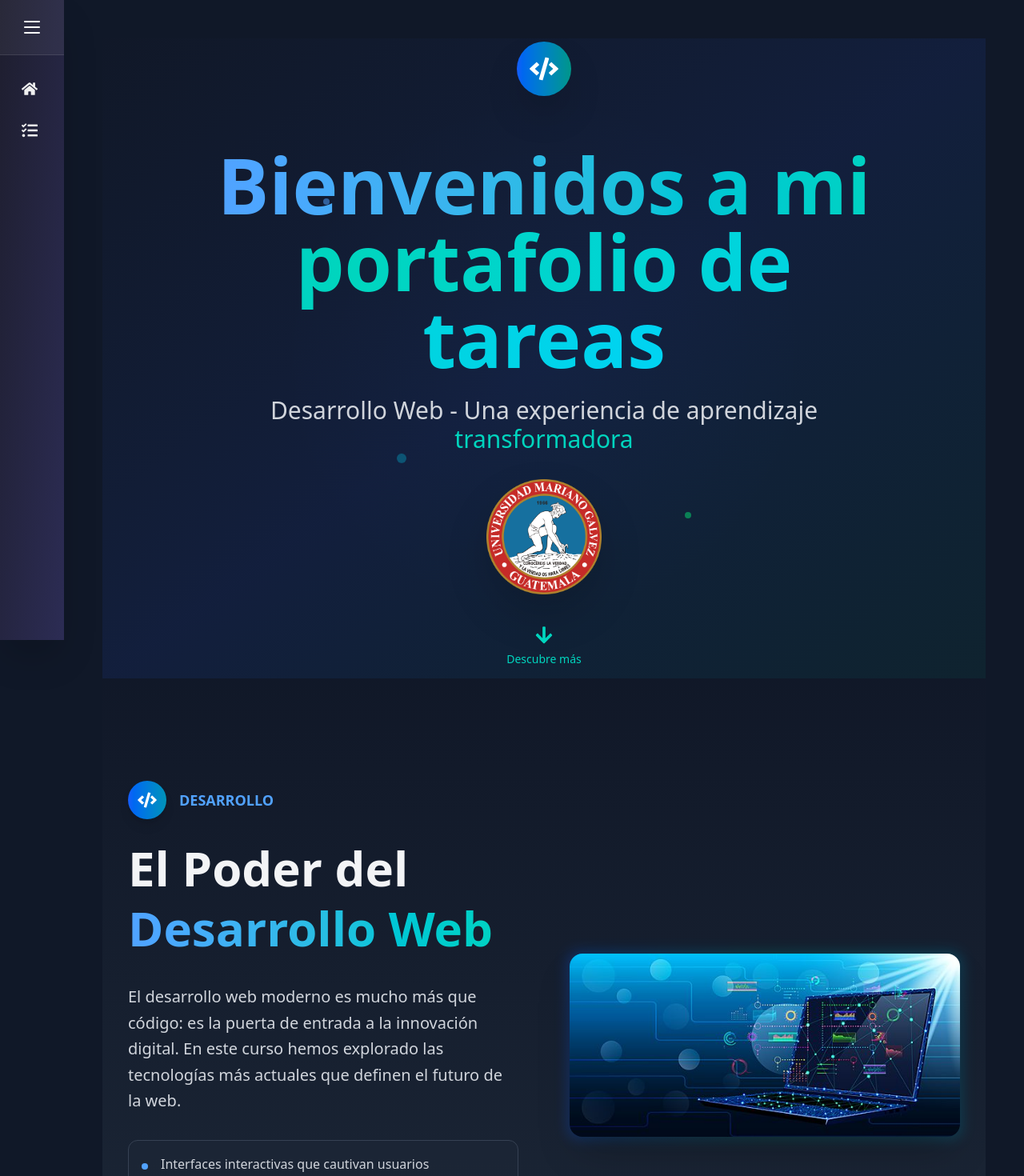
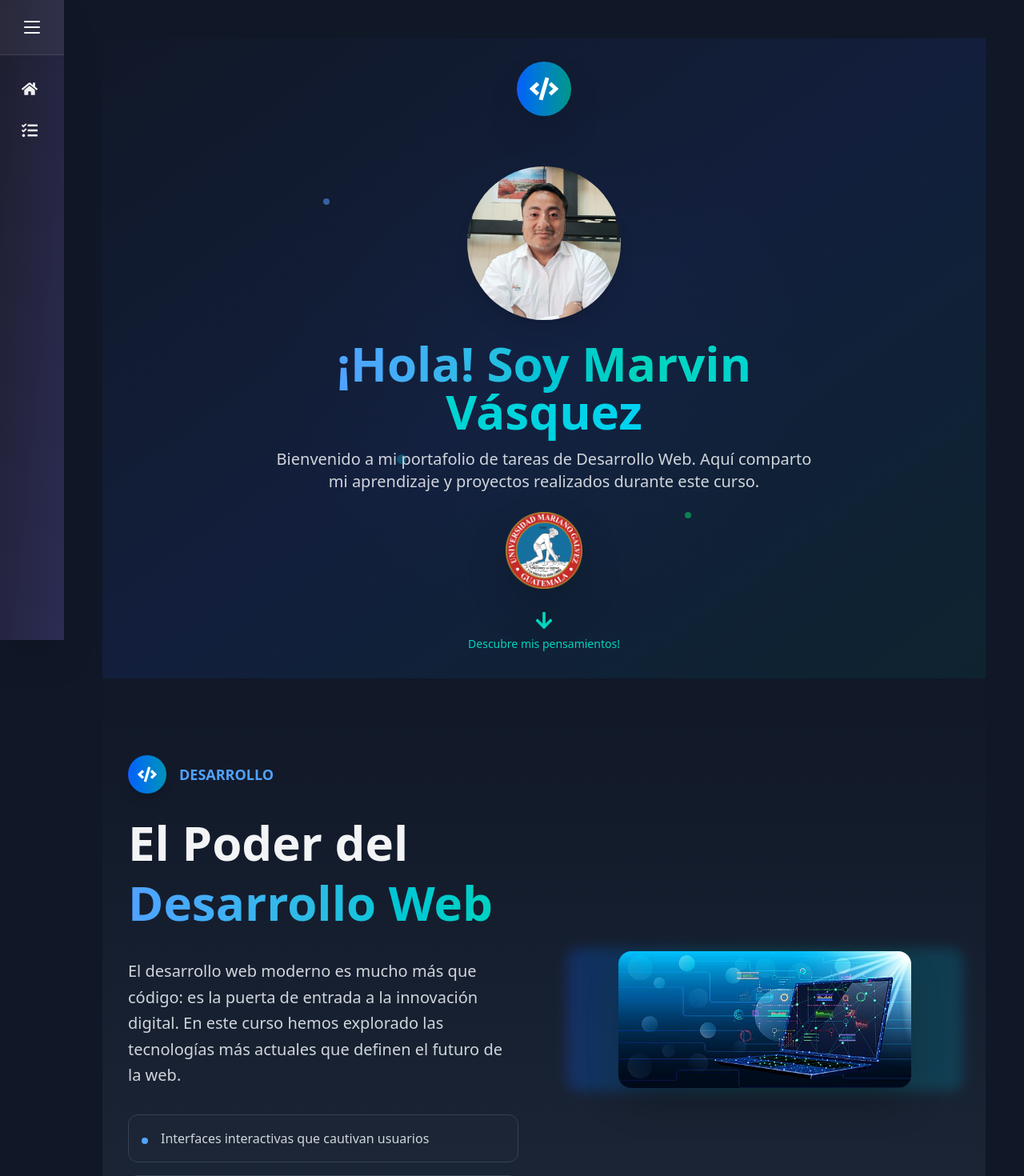
Before and after one commit to Alexmavl/Portafolio-Tareas, a React (Vite) app in the folder Portafolio-Tareas/: page / in a window 1280 px wide. Shown: the top 1470 px of the page at 80% size. Built offline with nearby package versions, Linux system fonts and the light colour scheme.

Commit message:
actualizacion del home

```diff
--- a/Portafolio-Tareas/src/pages/Homepage.tsx
+++ b/Portafolio-Tareas/src/pages/Homepage.tsx
@@ -51,8 +51,8 @@ const Homepage = () => {
   };
 
   return (
-    <div className="bg-gray-900 text-gray-100 font-sans leading-relaxed overflow-x-hidden">
-      {/* Hero Section */}
+     <div className="bg-gray-900 text-gray-100 font-sans leading-relaxed">
+{/* Hero Section */}
       <section
         id="hero"
         className={`section-observer relative h-screen flex items-center justify-center text-center overflow-hidden transition-all duration-1000 ${visibleSections.has('hero') ? 'opacity-100 translate-y-0' : 'opacity-0 -translate-y-10'}`}
@@ -75,29 +75,36 @@ const Homepage = () => {
           <div className="absolute bottom-1/4 right-1/3 w-2 h-2 bg-green-400 rounded-full animate-pulse opacity-50" />
         </div>
 
-        <div className="relative z-10 p-8 max-w-4xl mx-auto">
+        <div className="relative z-10 p-8 max-w-3xl mx-auto flex flex-col items-center">
           <div className="mb-8 animate-fade-in-up">
             <div className="inline-block p-4 rounded-full bg-gradient-to-r from-blue-600 to-teal-600 shadow-2xl mb-6">
               <FaCode className="text-4xl text-white" />
             </div>
           </div>
 
-          <h2 className="text-6xl md:text-8xl font-black mb-6 animate-fade-in-up delay-200">
+          <div className="relative w-48 h-48 rounded-full overflow-hidden shadow-xl mb-6 animate-fade-in-up delay-200">
+            <img
+              src="/Imagenes/Perfil.jpeg"
+              alt="Foto de perfil"
+              className="object-cover w-full h-full"
+            />
+          </div>
+
+          <h2 className="text-4xl md:text-6xl font-black mb-4 animate-fade-in-up delay-300 text-center">
             <span className="bg-gradient-to-r from-blue-400 via-teal-400 to-cyan-400 bg-clip-text text-transparent">
-            Bienvenidos a mi portafolio de tareas
+              ¡Hola! Soy Marvin Vásquez
             </span>
           </h2>
 
-          <p className="text-2xl md:text-3xl font-light max-w-3xl mx-auto mb-8 text-gray-300 animate-fade-in-up delay-400">
-            Desarrollo Web - Una experiencia de aprendizaje
-            <span className="text-teal-400 font-medium"> transformadora</span>
+          <p className="text-lg md:text-xl font-light max-w-2xl mx-auto mb-6 text-gray-300 animate-fade-in-up delay-400 text-center">
+            Bienvenido a mi portafolio de tareas de Desarrollo Web. Aquí comparto mi aprendizaje y proyectos realizados durante este curso.
           </p>
 
-          <div className="animate-fade-in-up delay-600 mb-12">
+          <div className="animate-fade-in-up delay-600 mb-8">
             <img
               src="/Imagenes/LogotipoUMG.png"
               alt="Universidad Mariano Gálvez"
-              className="h-28 md:h-36 mx-auto filter drop-shadow-2xl hover:scale-105 transition-transform duration-300"
+              className="h-20 md:h-24 mx-auto filter drop-shadow-2xl hover:scale-105 transition-transform duration-300"
             />
           </div>
 
@@ -107,7 +114,7 @@ const Homepage = () => {
             className="animate-bounce animate-fade-in-up delay-800 text-teal-400 hover:text-teal-300 transition-colors duration-300"
           >
             <FaArrowDown className="text-2xl mx-auto" />
-            <span className="block text-sm mt-2">Descubre más</span>
+            <span className="block text-sm mt-2">Descubre mis pensamientos!</span>
           </button>
         </div>
       </section>
@@ -115,7 +122,7 @@ const Homepage = () => {
       {/* Development Section */}
       <section
         id="development"
-        className={`section-observer relative min-h-screen py-32 bg-gradient-to-b from-gray-900 to-gray-800 transition-all duration-1000 ${visibleSections.has('development') ? 'opacity-100 translate-y-0' : 'opacity-0 translate-y-10'}`}
+        className={`section-observer relative min-h-screen py-24 bg-gradient-to-b from-gray-900 to-gray-800 transition-all duration-1000 ${visibleSections.has('development') ? 'opacity-100 translate-y-0' : 'opacity-0 translate-y-10'}`}
       >
         <div className="container mx-auto px-6 md:px-8">
           <div className="flex flex-col lg:flex-row items-center gap-16">
@@ -162,7 +169,7 @@ const Homepage = () => {
                 <img
                   src="/Imagenes/Home1.jpg"
                   alt="Desarrollo Web Moderno"
-                  className="relative w-full h-auto rounded-2xl shadow-2xl transform group-hover:scale-[1.02] transition-transform duration-300"
+                  className="relative w-3/4 h-auto mx-auto rounded-2xl shadow-2xl transform group-hover:scale-[1.02] transition-transform duration-300"
                 />
                 <div className="absolute inset-0 bg-gradient-to-t from-black/60 via-transparent to-transparent rounded-2xl opacity-0 group-hover:opacity-100 transition-opacity duration-300 flex items-end justify-center pb-8">
                   <span className="text-2xl font-bold text-white">Desarrollo Web Moderno</span>
@@ -176,7 +183,7 @@ const Homepage = () => {
       {/* Technologies Section */}
       <section
         id="technologies"
-        className={`section-observer relative min-h-screen py-32 bg-gradient-to-b from-gray-800 to-gray-900 transition-all duration-1000 ${visibleSections.has('technologies') ? 'opacity-100 translate-y-0' : 'opacity-0 translate-y-10'}`}
+        className={`section-observer relative min-h-screen py-24 bg-gradient-to-b from-gray-800 to-gray-900 transition-all duration-1000 ${visibleSections.has('technologies') ? 'opacity-100 translate-y-0' : 'opacity-0 translate-y-10'}`}
       >
         <div className="container mx-auto px-6 md:px-8">
           <div className="flex flex-col lg:flex-row-reverse items-center gap-16">
@@ -227,7 +234,7 @@ const Homepage = () => {
                 <img
                   src="/Imagenes/Home2.jpg"
                   alt="Tecnologías de Desarrollo"
-                  className="relative w-full h-auto rounded-2xl shadow-2xl transform group-hover:scale-[1.02] transition-transform duration-300"
+                  className="relative w-3/4 h-auto mx-auto rounded-2xl shadow-2xl transform group-hover:scale-[1.02] transition-transform duration-300"
                 />
                 <div className="absolute inset-0 bg-gradient-to-t from-black/60 via-transparent to-transparent rounded-2xl opacity-0 group-hover:opacity-100 transition-opacity duration-300 flex items-end justify-center pb-8">
                   <span className="text-2xl font-bold text-white">Stack Tecnológico</span>
@@ -241,7 +248,7 @@ const Homepage = () => {
       {/* Vision Section */}
       <section
         id="vision"
-        className={`section-observer relative min-h-screen py-32 bg-gradient-to-b from-gray-900 to-gray-800 transition-all duration-1000 ${visibleSections.has('vision') ? 'opacity-100 translate-y-0' : 'opacity-0 translate-y-10'}`}
+        className={`section-observer relative min-h-screen py-24 bg-gradient-to-b from-gray-900 to-gray-800 transition-all duration-1000 ${visibleSections.has('vision') ? 'opacity-100 translate-y-0' : 'opacity-0 translate-y-10'}`}
       >
         <div className="container mx-auto px-6 md:px-8">
           <div className="flex flex-col lg:flex-row items-center gap-16">
@@ -299,7 +306,7 @@ const Homepage = () => {
                 <img
                   src="/Imagenes/Home 3.jpg"
                   alt="Visión del Desarrollo"
-                  className="relative w-full h-auto rounded-2xl shadow-2xl transform group-hover:scale-[1.02] transition-transform duration-300"
+                  className="relative w-3/4 h-auto mx-auto rounded-2xl shadow-2xl transform group-hover:scale-[1.02] transition-transform duration-300"
                 />
                 <div className="absolute inset-0 bg-gradient-to-t from-black/60 via-transparent to-transparent rounded-2xl opacity-0 group-hover:opacity-100 transition-opacity duration-300 flex items-end justify-center pb-8">
                   <span className="text-2xl font-bold text-white">Nuestra Visión</span>
@@ -313,7 +320,7 @@ const Homepage = () => {
       {/* Future Section */}
       <section
         id="future"
-        className={`section-observer relative min-h-screen py-32 bg-gradient-to-b from-gray-800 to-gray-900 transition-all duration-1000 ${visibleSections.has('future') ? 'opacity-100 translate-y-0' : 'opacity-0 translate-y-10'}`}
+        className={`section-observer relative min-h-screen py-24 bg-gradient-to-b from-gray-800 to-gray-900 transition-all duration-1000 ${visibleSections.has('future') ? 'opacity-100 translate-y-0' : 'opacity-0 translate-y-10'}`}
       >
         <div className="container mx-auto px-6 md:px-8">
           <div className="flex flex-col lg:flex-row-reverse items-center gap-16">
@@ -369,7 +376,7 @@ const Homepage = () => {
                 <img
                   src="/Imagenes/Home 4.jpg"
                   alt="Futuro del Desarrollo"
-                  className="relative w-full h-auto rounded-2xl shadow-2xl transform group-hover:scale-[1.02] transition-transform duration-300"
+                  className="relative w-3/4 h-auto mx-auto rounded-2xl shadow-2xl transform group-hover:scale-[1.02] transition-transform duration-300"
                 />
                 <div className="absolute inset-0 bg-gradient-to-t from-black/60 via-transparent to-transparent rounded-2xl opacity-0 group-hover:opacity-100 transition-opacity duration-300 flex items-end justify-center pb-8">
                   <span className="text-2xl font-bold text-white">El Futuro Digital</span>
```
Also changed, not shown: Portafolio-Tareas/public/Imagenes/Perfil.jpeg (added).
